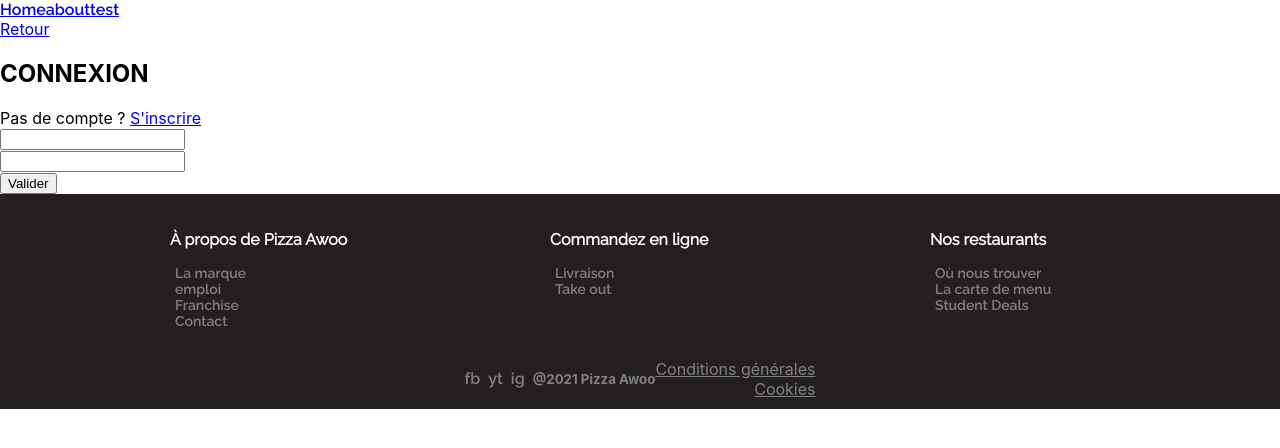
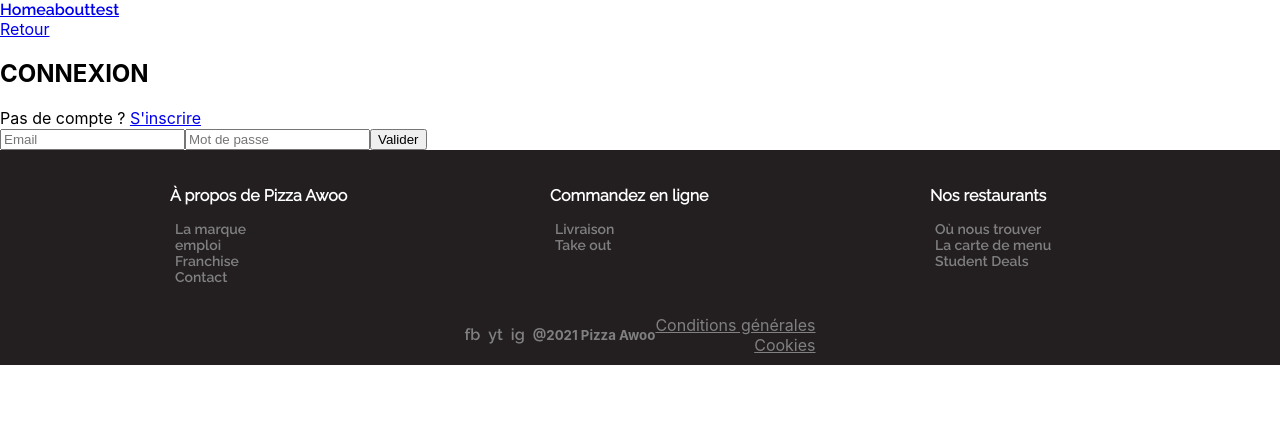
Before and after one commit to LockyBounty/pizzaawoofinal, a React (Create React App) app: page /login in a window 1280 px wide. Shown: the top 448 px of the page. Built offline with nearby package versions, Linux system fonts and the light colour scheme.

Commit message:
added - form lines

```diff
--- a/src/pages/Login.tsx
+++ b/src/pages/Login.tsx
@@ -1,5 +1,40 @@
-const Login = () => (
+import { useState, useReducer } from 'react';
 
+
+function Login(){
+
+    const [mail, setMail] = useState("");
+    const [pass, setPass] = useState("");
+
+    const onChangeMail = (event) => {
+        setMail(event.target.value);
+      };
+    const onChangePass = (event) => {
+    setPass(event.target.value);
+    };
+
+    function handleSubmit(e) {
+        e.preventDefault();
+
+        if (!e.target.checkValidity()) {
+            // form is invalid! so we do nothing
+            return;
+          }
+
+        const data = new FormData(e.target);
+
+        data.set('email', mail);
+        data.set('pass', pass);
+
+
+        console.log(data.get("email"))
+
+
+    }
+
+
+
+    return (
         <div className="loginMain">
             <div className="return">
                 <a href="/">Retour</a>
@@ -8,33 +43,51 @@ const Login = () => (
                 <h2>CONNEXION</h2>
                 Pas de compte ? <a href="./Subscription">S'inscrire</a>
                 <form onSubmit={handleSubmit} method="post" name="login1">
-            <Email />
-            <Pass />
+
+                        <input type="email"
+                        name="email"
+                        id="email1"
+                        placeholder="Email"
+                        onChange={onChangeMail}
+                        value={mail}
+                        />
+
+
+
+                        <input type="password"
+                        name="pass"
+                        id="pass1"
+                        placeholder="Mot de passe"
+                        onChange={onChangePass}
+                        value={pass}
+                        />
+
                     <button type="submit">Valider</button>
                 </form>
             </div>
+            <div>
+            </div>
 
         </div>
-
     );
-
-const Email = () => (
-    <div>
-        <input type="email" name="email" id="email1"/>
-    </div>
-);
-
-const Pass = () => (
-    <div>
-        <input type="password" name="pass" id="pass"/>
-    </div>
-);
-
-function handleSubmit(e) {
-    e.preventDefault();
-    console.log(e.target[0].value)
 }
 
 
 
+//Exemple envoi vers back
+// function handleSubmit(e) {
+//     e.preDefault();
+//     const data = new FormData(e.target);
+//     // NOTE: you access FormData fields with `data.get(fieldName)`
+//     const [month, day, year] = data.get('birthdate').split('/');
+//     const serverDate = `${year}-${month}-${day}`;
+//     data.set('birthdate', serverDate);
+//     data.set('username', data.get('username').toUpperCase());
+//     fetch('/api/form-submit-url', {
+//       method: 'POST',
+//       body: data,
+//     });
+// }
+
+
 export default Login;
```
Lines whose indentation alone changed are shown as unchanged.
